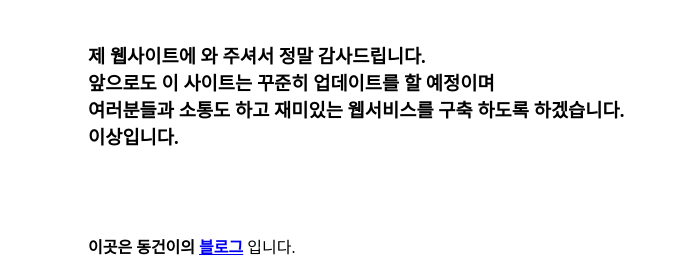
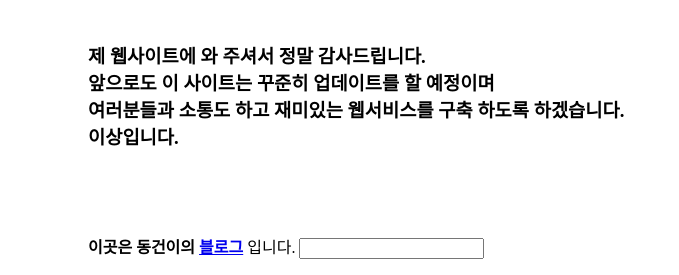
Before and after one commit to dong-gun/web, a plain HTML site: page index.html in a window 1280 px wide. Shown: the part 594-869 px from the top of the page, without its empty margins (0-679 px from the left). Drawn offline with Linux system fonts and the light colour scheme; a script that the page names is missing.

```diff
--- a/index.html
+++ b/index.html
@@ -42,6 +42,7 @@
     <p>
       <strong>  이곳은 동건이의
         <a href="https://blog.naver.com/jack00235"target="_blank"title="동건이의 블로그">블로그</a>  </strong>입니다.
+        <input tyep="checkbox"><br>
     </p>
 
 
```
